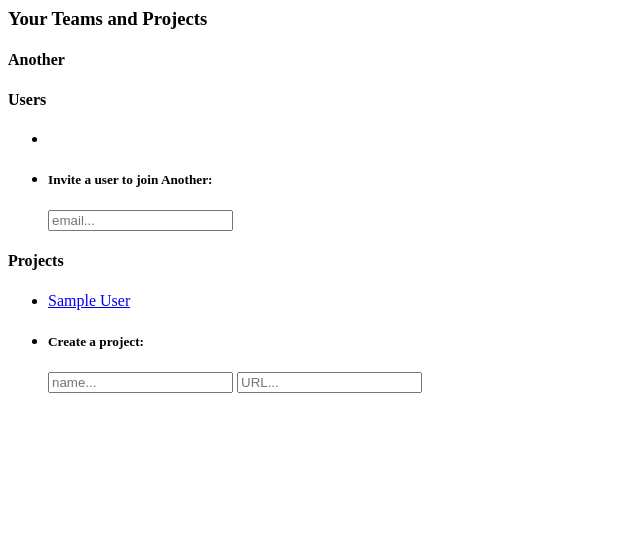
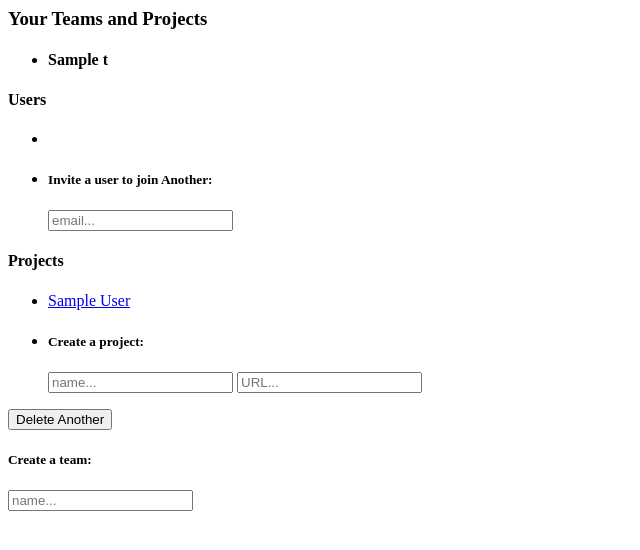
Before and after one commit to pretenders/ployst, a Django app: template ployst/ui/static/templates/teams.html in a window 1280 px wide. Shown: the top 550 px of the page, without its empty margins (0-640 px from the left). Run offline with Django 3.2, Linux system fonts and the light colour scheme; data comes from the database, SQL or seed files in the repository; tables that the repository leaves empty hold one stand-in row (values such as "Sample post"); the template is opened without the code that fills it: values that come from a table or form of the project are taken from there, most other values are stand-ins (such as "Sample title", 1, 10 or a date in 2020); parts of the project's set-up code (start-up, migrations or seed data) failed here and were passed over.

Commit message:
Allow creation of teams

```diff
--- a/assets/less/site.less
+++ b/assets/less/site.less
@@ -72,6 +72,10 @@
     font-size: 24px;
     text-transform: lowercase;
     padding: 8px 15px 12px;
+}
+
+.nav-tabs {
+    margin-bottom: 12px;
 }
 
 /* Marketing page ---------------------------------------------------- */
--- a/ployst/ui/static/templates/teams.html
+++ b/ployst/ui/static/templates/teams.html
@@ -1,16 +1,16 @@
 <h3><i class="fa fa-group"></i> Your Teams and Projects</h3>
 
-<div ng-repeat="team in teams" class="panel panel-default">
-    <div class="panel-heading">
-        <h4><i class="fa fa-group"></i> {{ team.name }}
-            <i ng-if="isManager(team, user)" ng-click="deleteTeam(team)"
-               class="fa fa-fw fa-times-circle icon-clickable text-danger"
-               title="Delete">
-            </i>
+<div ng-if="team">
+    <ul class="nav nav-tabs">
+        <li ng-repeat="t in teams" ng-class="{active: t===team}">
+            <a ng-click="selectTeam(t)">
+                <h4>
+                    <i ng-if="t===team" class="fa fa-group"></i> {{ t.name }}
                 </h4>
-    </div>
-    <div class="panel-body">
-        <div class="col-md-6">
+            </a>
+        </li>
+    </ul>
+    <div class="col-md-5">
         <h4><i class="fa fa-user"></i> Users</h4>
         <ul class="fa-ul">
             <li ng-repeat="user in team.users">
@@ -29,7 +29,7 @@
             </li>
         </ul>
     </div>
-        <div class="col-md-6">
+    <div class="col-md-5">
         <h4><i class="fa fa-folder"></i> Projects</h4>
         <ul class="fa-ul">
             <li ng-repeat="project in team.projects">
@@ -49,5 +49,17 @@
             </li>
         </ul>
     </div>
+    <div class="col-md-2">
+        <div class="btn-group-vertical">
+            <button ng-if="isManager(team, user)" ng-click="deleteTeam(team)"
+                    type="button" class="btn btn-small btn-danger">
+                Delete {{ team.name }}
+            </button>
+        </div>
+        <h5>Create a team:</h5>
+        <input ng-model="newTeam.name" name="name" placeholder="name..."></input>
+        <i ng-click="createTeam(newTeam)"
+            class="fa fa-fw fa-plus-square icon-clickable"
+            title="Create Team"></i>
     </div>
 </div>
```
Also changed, not shown: ployst/core/accounts/serializers.py (+10 -4 lines), ployst/core/accounts/views.py (+17 -3 lines), ployst/ui/static/js/ployst.ui.admin.js (+26 -3 lines). Lines whose indentation alone changed are shown as unchanged.
